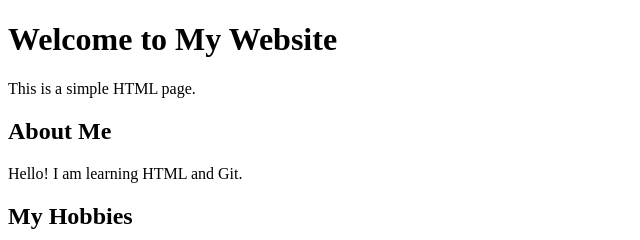
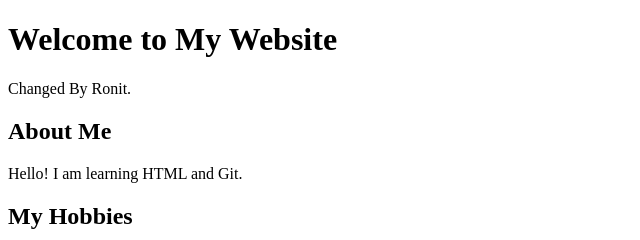
Before and after one commit to navadeepbalivada/LAB1S3, a plain HTML site: page index.html in a window 1280 px wide. Shown: the top 240 px of the page, 0-640 px from the left. Drawn offline with Linux system fonts and the light colour scheme.

Commit message:
Made some changes by ronit'

```diff
--- a/index.html
+++ b/index.html
@@ -7,7 +7,7 @@
 <body>
 
     <h1>Welcome to My Website</h1>
-    <p>This is a simple HTML page.</p>
+    <p>Changed By Ronit.</p>
 
     <h2>About Me</h2>
     <p>Hello! I am learning HTML and Git.</p>
```
